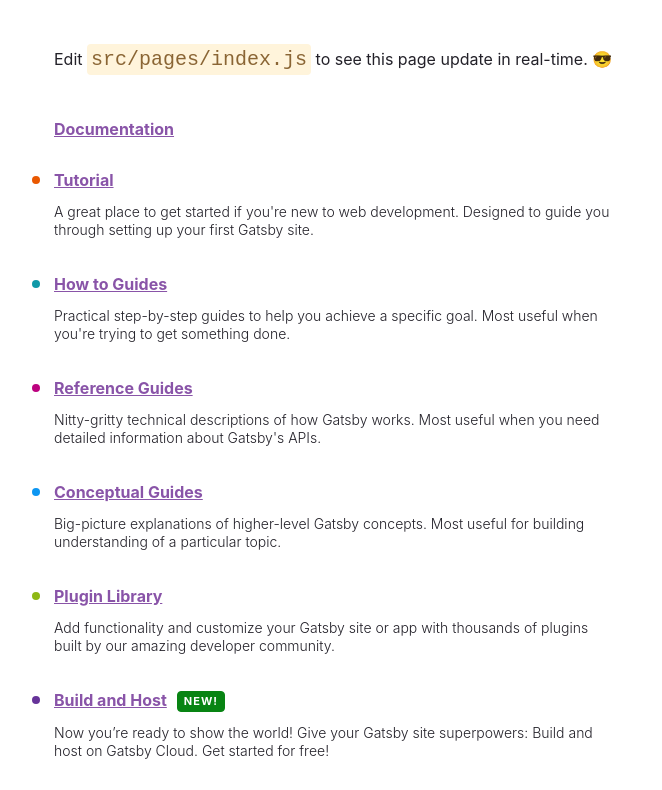
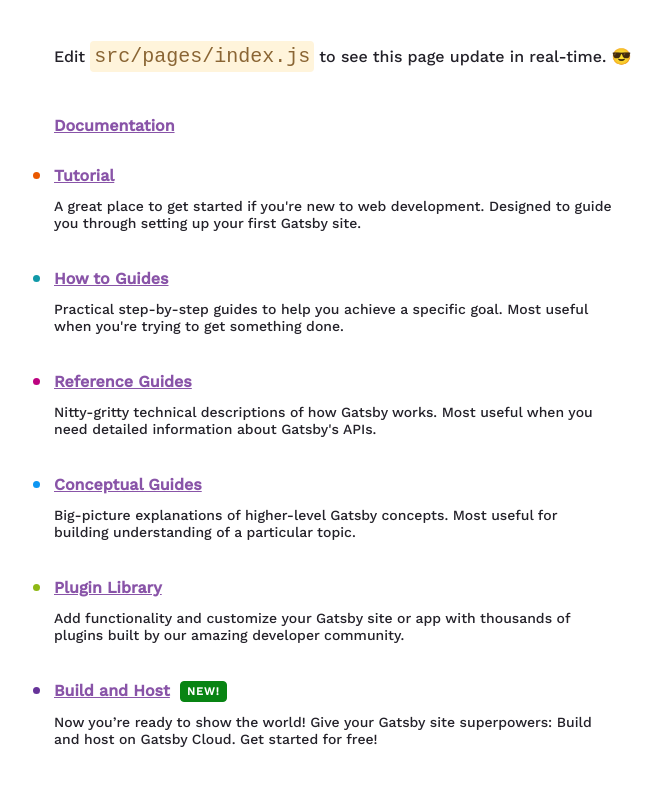
Before and after one commit to fgridley/portfolio-2021, a Gatsby site: page / in a window 1280 px wide. Shown: the part 237-1027 px from the top of the page, without its empty margins (50-712 px from the left). Built offline with nearby package versions, Linux system fonts and the light colour scheme; Gatsby itself is replaced by a stand-in of ours.

Commit message:
add typeface

```diff
--- a/package.json
+++ b/package.json
@@ -14,6 +14,7 @@
     "clean": "gatsby clean"
   },
   "dependencies": {
+    "@fontsource/work-sans": "^4.2.2",
     "@mdx-js/mdx": "^1.6.22",
     "@mdx-js/react": "^1.6.22",
     "babel-plugin-styled-components": "^1.12.0",
--- a/src/pages/index.js
+++ b/src/pages/index.js
@@ -1,10 +1,11 @@
 import * as React from "react"
+import "@fontsource/work-sans/500.css"
 
 // styles
 const pageStyles = {
   color: "#232129",
   padding: 96,
-  fontFamily: "-apple-system, Roboto, sans-serif, serif",
+  fontFamily: "Work Sans",
 }
 const headingStyles = {
   marginTop: 0,
```
